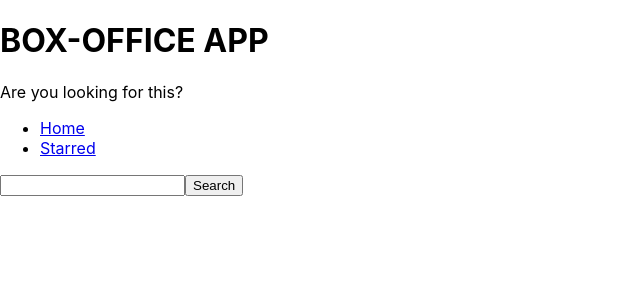
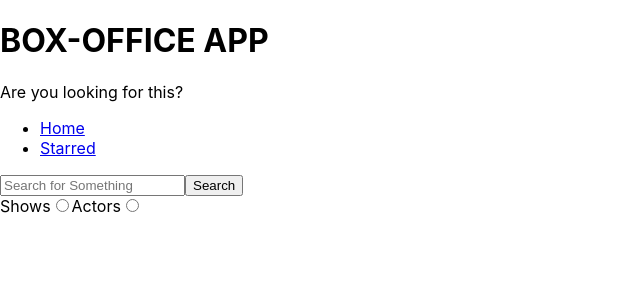
Before and after one commit to Azim-js/REACT.js, a React (Create React App) app in the folder box-office/: page / in a window 1280 px wide. Shown: the top 300 px of the page, without its empty margins (0-640 px from the left). Built offline with nearby package versions, Linux system fonts and the light colour scheme.

Commit message:
place holder and check boxes

```diff
--- a/box-office/src/pages/Home.js
+++ b/box-office/src/pages/Home.js
@@ -46,8 +46,18 @@ const Home = () => {
 
     return (
         <MainPageLayout>
-              <input type="text" plceholder="Search for Something" onChange={onInputChange} onKeyDown={onKeyDown} value={input}/>
+              <input type="text" placeholder="Search for Something" onChange={onInputChange} onKeyDown={onKeyDown} value={input}/>
               <button type="button" onClick={search}>Search</button>
+              <div>
+              <label htmlFor="shows-search">
+                  Shows
+                  <input type="radio" vaue="shows"/>
+              </label>
+              <label htmlFor="actor-search">
+                Actors
+                <input type="radio" value="actor" />
+              </label>
+              </div>
                 {onRender()}
         </MainPageLayout>
     )
```
